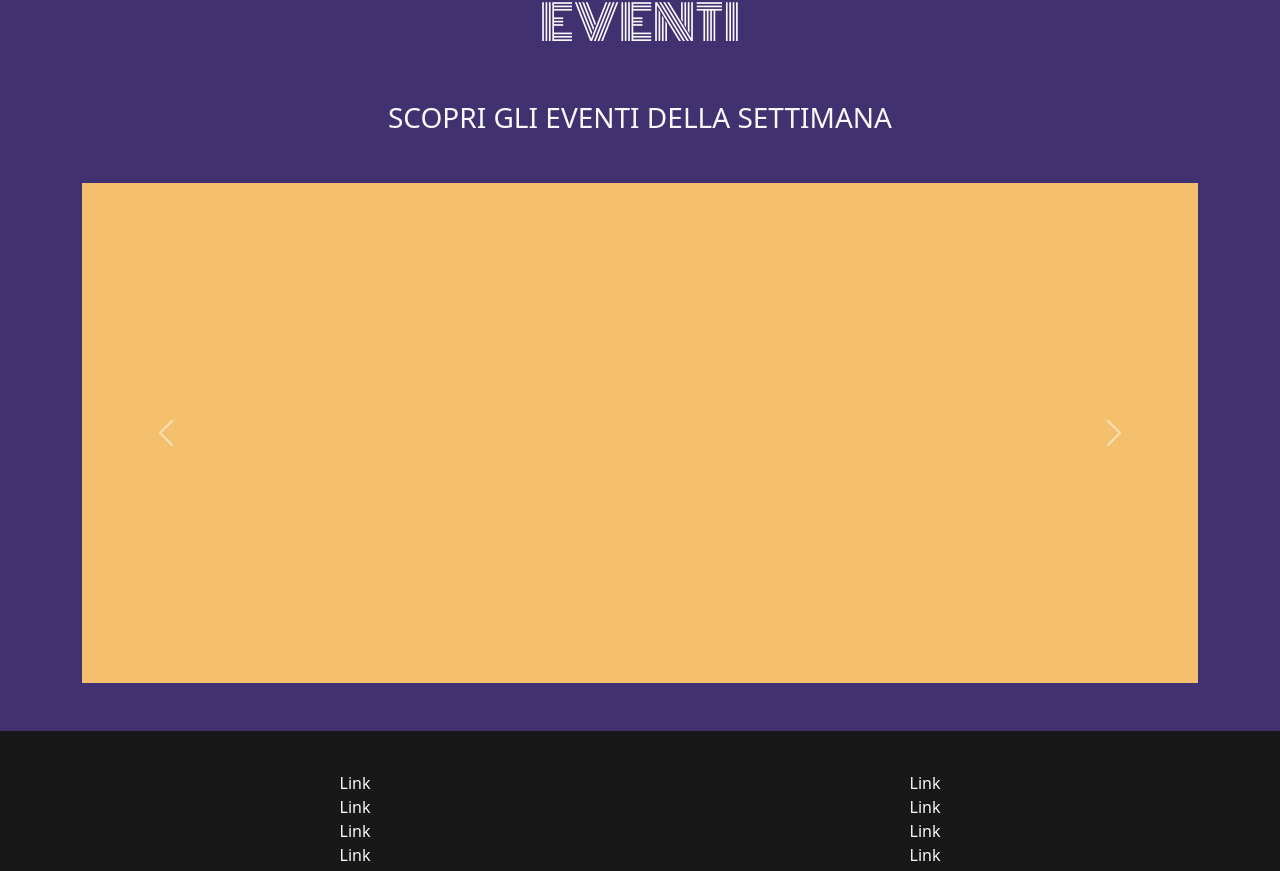
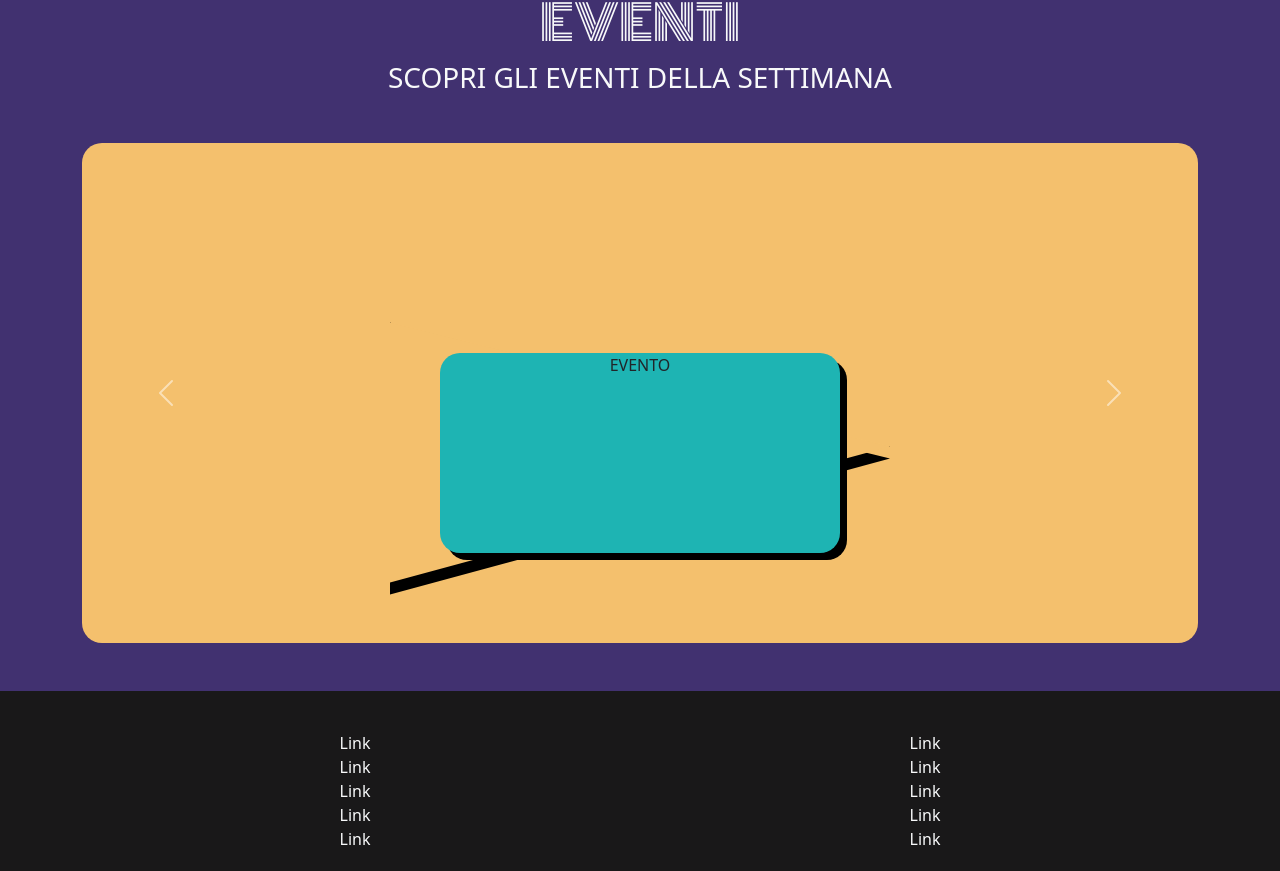
Before and after one commit to DanielaEsposito/project-diner-F, a React (Vite) app: page / in a window 1280 px wide. Shown: the part 1383-2254 px from the top of the page. Built offline with nearby package versions, Linux system fonts and the light colour scheme; a web font is replaced by a local one.

Commit message:
add badge carousel

```diff
--- a/src/assets/index.css
+++ b/src/assets/index.css
@@ -43,7 +43,8 @@ body {
 }
 .navbar-scrolled {
   background-color: var(--black);
-  padding: 10px 0;
+  opacity: 0.9;
+  padding: 20px 0;
   border-bottom: 2px solid var(--verdigris);
 }
 
@@ -94,7 +95,7 @@ body {
 .section-description:before {
   content: "";
   width: 100%;
-  height: 15px;
+  height: 20px;
   background-color: var(--olivine4);
   border: 1px solid black;
   display: block;
@@ -103,7 +104,7 @@ body {
 .section-description:after {
   content: "";
   width: 100%;
-  height: 15px;
+  height: 20px;
   background-color: var(--verdigris);
   border: 1px solid black;
   display: block;
@@ -114,11 +115,50 @@ body {
   position: relative;
   text-align: -moz-center;
 }
+.carousel-inner {
+  border-radius: 20px;
+}
 .carousel-img {
   margin: 0px auto;
-
   height: 500px;
   background-color: var(--hunyadi-yellow);
+}
+.info-container {
+  display: flex;
+  height: 100%;
+  justify-content: center;
+  flex-direction: row;
+  align-items: end;
+  position: relative;
+}
+.background-y {
+  clip-path: polygon(100% 49%, 0 18%, 0 83%);
+  background-color: var(--hunyadi-yellow);
+  width: 500px;
+  height: 400px;
+  position: absolute;
+  top: 108px;
+  box-shadow: 0px 0px 7px 7px black;
+  z-index: 2; /* Assicura che sia sopra */
+}
+.event-title-container {
+  position: absolute;
+  background-color: var(--verdigris);
+  width: 400px;
+  height: 200px;
+  border-radius: 20px;
+  box-shadow: 7px 7px 0px 0px black;
+  margin-bottom: 90px;
+  z-index: 3;
+}
+.background-black {
+  clip-path: polygon(100% 49%, 0 18%, 0 83%);
+  background-color: black;
+  width: 500px;
+  height: 400px;
+  position: absolute;
+  top: 120px; /* Modificato per farlo scendere sotto il giallo */
+  z-index: 1;
 }
 /*FOOTER*/
 .footer {
--- a/src/components/Navbar.jsx
+++ b/src/components/Navbar.jsx
@@ -18,13 +18,14 @@ export default function Navbar() {
   }, []);
   return (
     <nav
+      data-bs-theme="dark"
       className={`navbar navbar-expand-lg ${
         scrolled ? "navbar-scrolled" : ""
       } navbar-color  fixed-top`}
     >
       <div className="container-fluid">
         <button
-          className="navbar-toggler mx-auto"
+          className="navbar-toggler mx-auto  "
           type="button"
           data-bs-toggle="collapse"
           data-bs-target="#navbarNav"
@@ -32,7 +33,7 @@ export default function Navbar() {
           aria-expanded="false"
           aria-label="Toggle navigation"
         >
-          <span className="navbar-toggler-icon"></span>
+          <span className="navbar-toggler-icon text-light"></span>
         </button>
         <div className="collapse navbar-collapse" id="navbarNav">
           <ul className="navbar-nav mx-auto">
--- a/src/pages/HomePage.jsx
+++ b/src/pages/HomePage.jsx
@@ -36,7 +36,7 @@ export default function HomePage() {
       </section>
       <section id="events-section" className="my-5">
         <div className="container">
-          <h2 className="section-title text-light monoton-regular my-5 text-center">
+          <h2 className="section-title text-light monoton-regular mt-5 text-center">
             EVENTI
           </h2>
           <h3 className="text-center text-light mb-5">
@@ -46,14 +46,36 @@ export default function HomePage() {
             <div id="carouselExample" className="carousel slide">
               <div className="carousel-inner">
                 <div className="carousel-item active">
-                  <div className="carousel-img"></div>
+                  <div className="carousel-img">
+                    <div className="info-container">
+                      <div className="background-y"></div>
+                      <div className="background-black"></div>
+                      <div className="event-title-container">
+                        <div className="event-title text-center">EVENTO</div>
+                      </div>
+                    </div>
+                  </div>
                 </div>
                 <div className="carousel-item ">
-                  <div className="carousel-img bg-dark"></div>
+                  <div className="carousel-img bg-dark">
+                    <div className="info-container">
+                      <div className="background-y"></div>
+                      <div className="background-black"></div>
+                      <div className="event-title-container">
+                        <div className="event-title text-center">EVENTO</div>
+                      </div>
+                    </div>
+                  </div>
                 </div>
                 <div className="carousel-item ">
                   <div className="carousel-img bg-info">
-                    <h3>EVENTO</h3>
+                    <div className="info-container">
+                      <div className="background-y"></div>
+                      <div className="background-black"></div>
+                      <div className="event-title-container">
+                        <div className="event-title text-center">EVENTO</div>
+                      </div>
+                    </div>
                   </div>
                 </div>
               </div>
```
